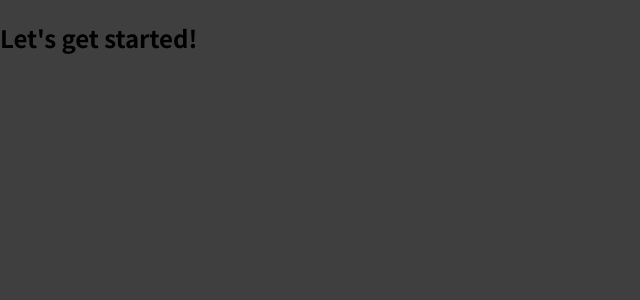
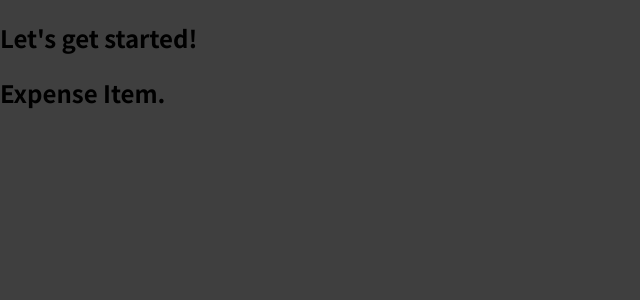
Before and after one commit to RZFalcore/udemy-react-course, a React (Create React App) app: page / in a window 1280 px wide. Shown: the top 300 px of the page, without its empty margins (0-640 px from the left). Built offline with nearby package versions, Linux system fonts and the light colour scheme.

Commit message:
added ExpenseItem

```diff
--- a/src/App.js
+++ b/src/App.js
@@ -1,9 +1,12 @@
 import React from "react";
+
+import ExpenseItem from "./components/ExpenseItem";
 
 function App() {
   return (
     <div>
       <h2>Let's get started!</h2>
+      <ExpenseItem />
     </div>
   );
 }
--- /dev/null
+++ b/src/components/ExpenseItem.js
@@ -0,0 +1,7 @@
+import React from "react";
+
+function ExpenseItem() {
+  return <h2>Expense Item.</h2>;
+}
+
+export default ExpenseItem;
```
